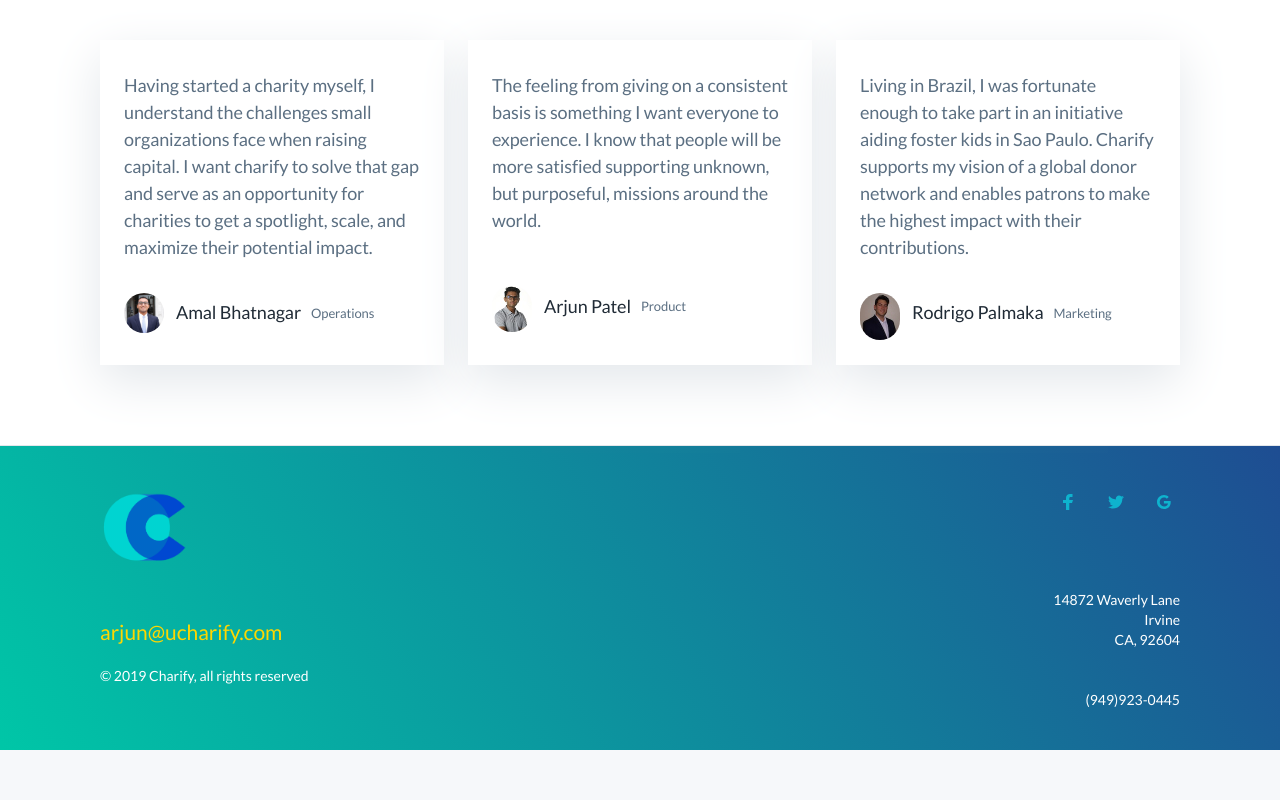
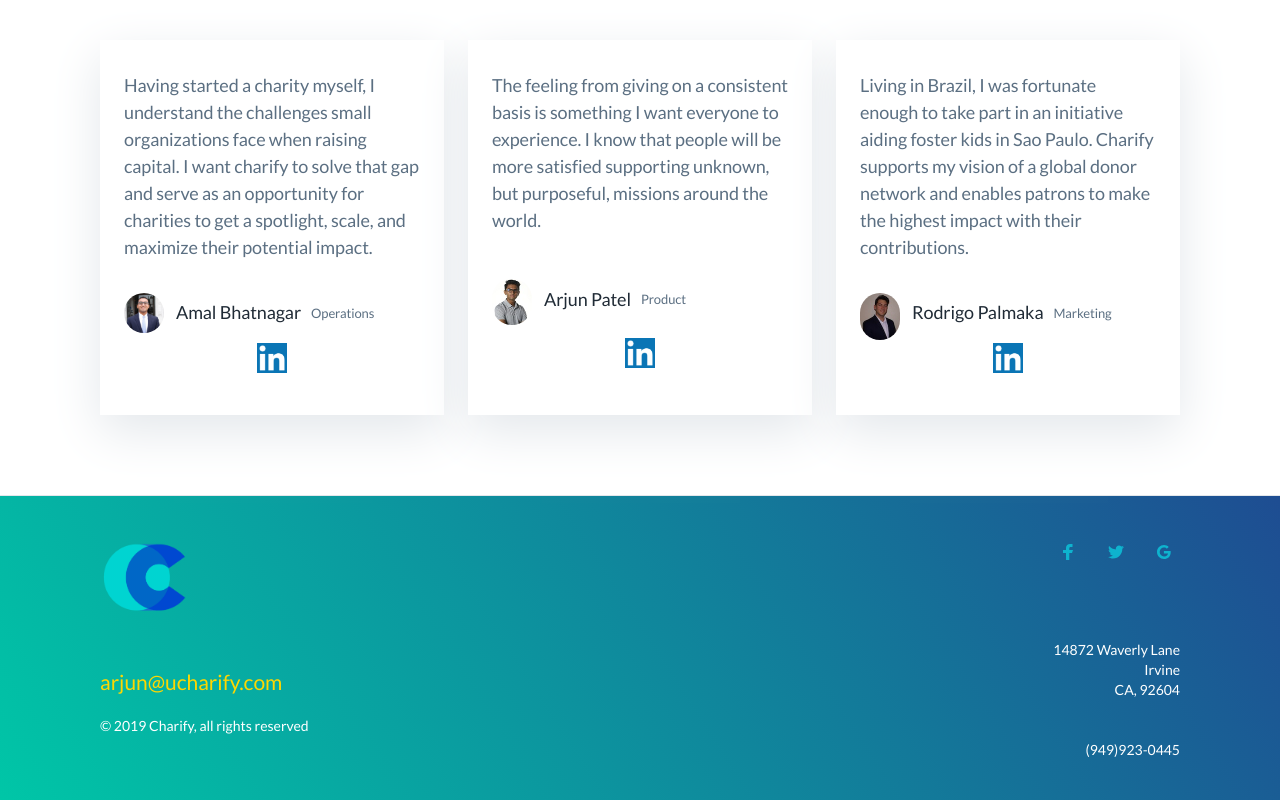
Before and after one commit to talksik/ucharify_landing, a website: page index.html in a window 1280 px wide. Shown: the part 3657-4457 px from the top of the page. Before the commit the page ends 4407 px from the top, so only its background shows below. Drawn offline with nearby package versions, Linux system fonts and the light colour scheme.

Commit message:
adding in linkedin links

```diff
--- a/index.html
+++ b/index.html
@@ -492,6 +492,10 @@
 										<div class="testimonial-name text-sm">Amal Bhatnagar</div>
 										<div class="testimonial-position">Operations</div>
 									</div>
+
+									<div class="testimonial-footer-icons">
+										<a href="https://www.linkedin.com/in/amal-bhatnagar/" class="linkedin-icon"><img src="dist/images/linkedin-icon.png" alt="RP"></a>
+									</div>
 								</div>
 							</div>
 
@@ -514,6 +518,10 @@
 										</div>
 										<div class="testimonial-name text-sm">Arjun Patel</div>
 										<div class="testimonial-position">Product</div>
+									</div>
+
+									<div class="testimonial-footer-icons">
+										<a href="https://www.linkedin.com/in/patelarjunk/" class="linkedin-icon"><img src="dist/images/linkedin-icon.png" alt="RP"></a>
 									</div>
 								</div>
 							</div>
@@ -538,6 +546,10 @@
 										</div>
 										<div class="testimonial-name text-sm">Rodrigo Palmaka</div>
 										<div class="testimonial-position">Marketing</div>
+									</div>
+
+									<div class="testimonial-footer-icons">
+										<a href="https://www.linkedin.com/in/rodrigopalmaka/" class="linkedin-icon"><img src="dist/images/linkedin-icon.png" alt="RP"></a>
 									</div>
 								</div>
 							</div>
@@ -607,7 +619,7 @@
 						</ul>
 						<ul class="footer-social-links list-reset">
 							<li>
-								<a class="social-media-icons" href="#">
+								<a class="social-media-icons" href="https://www.facebook.com/Charify-2119930778297139/">
 									<span class="screen-reader-text"
 										>Facebook</span
 									>
--- a/src/scss/added.css
+++ b/src/scss/added.css
@@ -106,6 +106,20 @@
 	font-size: 13px;
 }
 
+.testimonial-footer-icons {
+	display: flex;
+	justify-content: center;
+	align-items: center;
+
+	/* margin-top: 1em; */
+}
+
+.linkedin-icon {
+	height: 30px;
+	width: 30px;
+	margin: 10px;
+}
+
 .site-footer {
 	background: #0f8a9d;
 	background: linear-gradient(57deg, #00c6a7 0%, #1e4d92 100%);
```
Also changed, not shown: dist/images/linkedin-icon.png (added).
